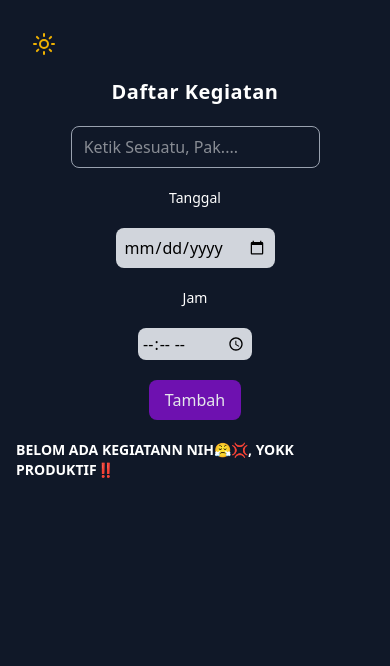
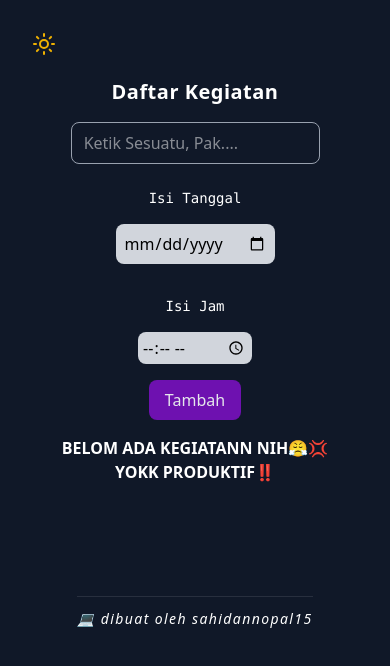
Before and after one commit to Sahidannopal-15/To-do-List, a React (Vite) app: page / in a window 390 px wide. Shown: the top 666 px of the page. Built offline with nearby package versions, Linux system fonts and the light colour scheme.

Commit message:
pembaruan untuk mobile

```diff
--- a/src/App.jsx
+++ b/src/App.jsx
@@ -49,7 +49,7 @@ function App() {
               <Moon className='text-blue-500' />
             )}
       </button>
-      <section className='flex flex-col p-4 items-center gap-5'>
+      <section className='flex flex-col p-4 items-center gap-4'>
       <header className='font-bold text-xl md:text-2xl tracking-wide'>Daftar Kegiatan</header>
       <AnimatePresence>
         <motion.input
@@ -57,17 +57,14 @@ function App() {
           type="text"
           value = {input}
           onChange={updateInput}
-          initial={{ opacity: 0, y: 0 }}
-          animate={{ opacity: 1, y: 0 }}
-          exit={{ opacity: 0, y: 0 }}
           whileHover={{ scale: 1.25 }}
           whileTap={{ scale: 0.95 }}
           transition={{ duration: 0.1 }}
-          className={`${tema == "dark" ? "hover:bg-gray-800" :  "hover:bg-gray-300"} px-2 py-2 rounded-lg border border-gray-400 focus:outline-none focus:ring-2 focus:ring-indigo-400 transition-all duration-500 sm:hover:scale-125`}
+          className={`${tema == "dark" ? "hover:bg-gray-800" :  "hover:bg-gray-300"} px-2 py-2 rounded-lg border border-gray-400 focus:outline-none focus:ring-2 focus:ring-indigo-400 transition-all duration-500`}
           />
       </AnimatePresence>
-      <label htmlFor="tanggal" className="block sm:hidden text-sm font-medium">
-          Tanggal
+      <label htmlFor="tanggal" className="block sm:hidden text-sm font-mono pt-2">
+          Isi Tanggal
         </label>
         <input id='tanggal'
                 type="date"
@@ -75,8 +72,8 @@ function App() {
                 onChange={(e) => setTanggal(e.target.value)}
                 className={`${tema == "dark" ? "bg-gray-300 hover:bg-gray-400 text-black" : "text-gray-200 bg-red-600 hover:bg-red-400"} p-2 rounded-lg transition-all duration-500 hover:scale-115`}
                 />
-        <label htmlFor="jam" className="block sm:hidden text-sm font-medium">
-          Jam
+        <label htmlFor="jam" className="pt-4 block sm:hidden text-sm font-mono">
+          Isi Jam
         </label>
         <input id='jam'
                 type="time"
@@ -84,18 +81,18 @@ function App() {
                 onChange={(e) => setWaktu(e.target.value)}
                 className={`${tema == "dark" ? "bg-gray-300 hover:bg-gray-400 text-black" : "text-gray-200 bg-red-600 hover:bg-red-400"} p-1 rounded-lg transition-all duration-500 hover:scale-115`}
                 />
-          <button className={`${tema == "dark" ? "bg-purple-800 hover:bg-purple-400 text-gray-200" : "text-gray-200 bg-purple-800 hover:bg-purple-400"} p-2 rounded-lg mx-1 py-2 px-4 transition-all duration-500 sm:hover:scale-125`}
+          <button className={`${tema == "dark" ? "bg-purple-800 hover:bg-purple-400 text-gray-200" : "text-gray-200 bg-purple-800 hover:bg-purple-400"} p-2 rounded-lg mx-1 py-2 px-4 transition-all duration-500 hover:scale-115`}
                     onClick={isiInput}>
               Tambah
           </button>
     {kegiatan.length === 0 ? (
      <motion.p
-        animate={{ opacity: 1, y: 0 }}
         whileHover={{ scale: 1.1 }}
         whileTap={{ scale: 0.95 }}
         transition={{ duration: 0.5 }}
-        className='font-bold md:text-2xl text-sm'>
-     BELOM ADA KEGIATANN NIH😤💢, YOKK PRODUKTIF‼️
+        className='font-bold md:text-2xl sm:text-lg text-center'>
+     BELOM ADA KEGIATANN NIH😤💢 <br />
+     YOKK PRODUKTIF‼️
      </motion.p>
     ): (
     <AnimatePresence>
@@ -108,16 +105,19 @@ function App() {
         whileHover={{ scale: 1.25 }}
         whileTap={{ scale: 0.95 }}
         transition={{ duration: 0.5 }}
-        className='font-mono flex justify-between items-center mt-4 p-3 rounded-lg shadow-sm border'
+        className='font-mono sm:text-sm flex justify-between items-center mt-4 p-3 rounded-lg shadow-sm border'
         >{item.input} - {item.waktu} - {item.tanggal}
         <button onClick={() => hapusKegiatan(index)}
-                className="text-red-500 hover:text-red-700 font-medium">
+                className="text-red-400 hover:text-red-700 font-medium pl-5">
         Hapus</button>
         </motion.li>
           ))}
       </ul>
     </AnimatePresence>
     )}
+    <footer className='mt-24 md:mt-28 py-3 border-t border-white/10 text-sm italic hover:text-red-500 transition-colors duration-300 tracking-widest'>
+            💻 dibuat oleh sahidannopal15
+    </footer>
       </section>
     </main>
     </>
```
